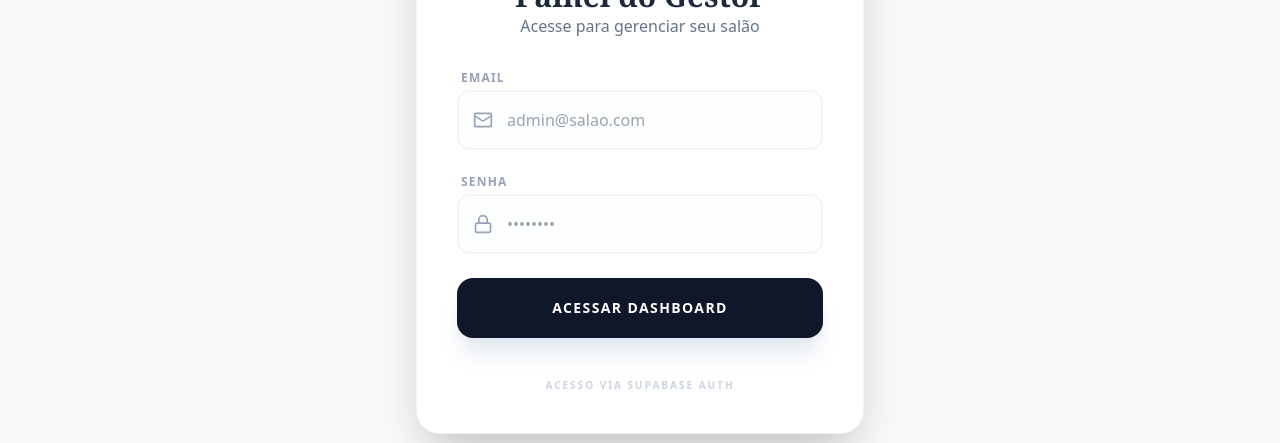
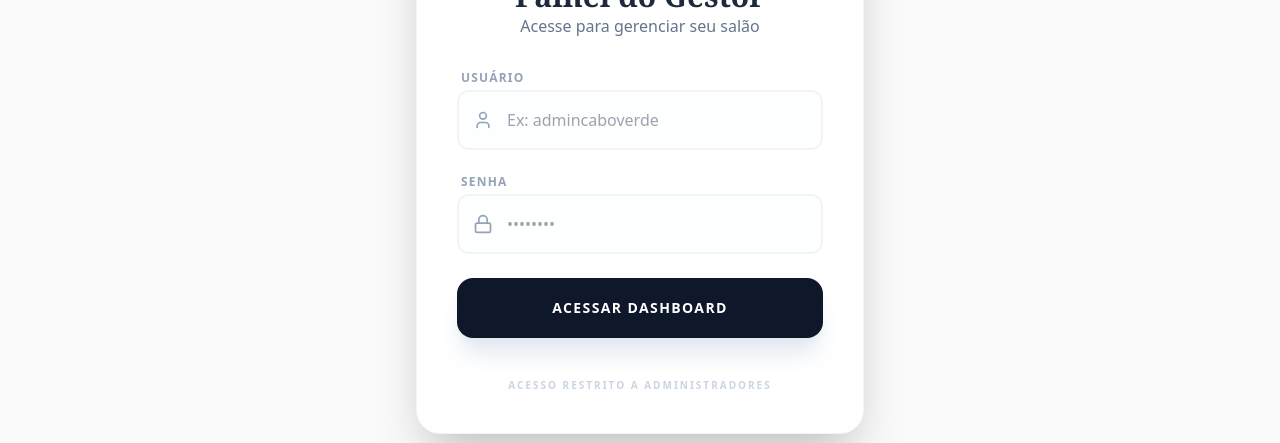
Before and after one commit to cvapp9594-svg/salao225, a React (Vite) app: page / in a window 1280 px wide. Both pictures are taken after a click on the button 1230 px from the left and 48 px from the top of the page. Shown: the part 271-714 px from the top of the page. Built offline with nearby package versions, Linux system fonts and the light colour scheme; no server answers; the database is empty.

Commit message:
Revert to username/password login (no email required)

```diff
--- a/App.tsx
+++ b/App.tsx
@@ -25,27 +25,11 @@ const AppContent: React.FC = () => {
   const [professionals, setProfessionals] = useState<Professional[]>([]);
   const [appointments, setAppointments] = useState<Appointment[]>([]);
   const [settings, setSettings] = useState<SiteSettings | null>(null);
-  const [isAdminLoggedIn, setIsAdminLoggedIn] = useState(false);
+  const [isAdminLoggedIn, setIsAdminLoggedIn] = useState(db.isAdminAuthenticated());
   const [isMobileMenuOpen, setIsMobileMenuOpen] = useState(false);
   const [isScrolled, setIsScrolled] = useState(false);
   const [isLoading, setIsLoading] = useState(true);
   const [preSelectedServiceIds, setPreSelectedServiceIds] = useState<string[]>([]);
-
-  // Check auth session on mount
-  useEffect(() => {
-    const checkSession = async () => {
-      try {
-        const session = await db.getSession();
-        if (session?.user) {
-          const isAdmin = await db.checkIsAdmin(session.user.id);
-          setIsAdminLoggedIn(isAdmin);
-        }
-      } catch (err) {
-        console.error('Session check failed:', err);
-      }
-    };
-    checkSession();
-  }, []);
 
   useEffect(() => {
     const loadData = async () => {
@@ -132,14 +116,10 @@ const AppContent: React.FC = () => {
     window.scrollTo({ top: 0, behavior: 'smooth' });
   };
 
-  const logout = async () => {
-    try {
-      await db.signOut();
-      setIsAdminLoggedIn(false);
-      navigate('home');
-    } catch (err) {
-      console.error('Logout failed:', err);
-    }
+  const logout = () => {
+    db.setAdminAuthenticated(false);
+    setIsAdminLoggedIn(false);
+    navigate('home');
   };
 
   if (isLoading || !settings) {
@@ -282,9 +262,9 @@ const AppContent: React.FC = () => {
             <div className={view === 'booking' ? 'block' : 'hidden'}>
               <Booking settings={settings} services={services} professionals={professionals} onComplete={handleUpdateAppointments} preSelectedServiceIds={preSelectedServiceIds} />
             </div>
-            {view === 'admin-login' && (
-              <AdminLogin onLogin={() => setIsAdminLoggedIn(true)} />
-            )}
+            <div className={view === 'admin-login' ? 'block' : 'hidden'}>
+              <AdminLogin onLogin={() => { db.setAdminAuthenticated(true); setIsAdminLoggedIn(true); }} />
+            </div>
           </main>
         </>
       ) : (
--- a/pages/AdminLogin.tsx
+++ b/pages/AdminLogin.tsx
@@ -1,7 +1,6 @@
 
 import React, { useState } from 'react';
-import { Lock, Mail } from 'lucide-react';
-import { db } from '../db';
+import { Lock, User } from 'lucide-react';
 
 interface AdminLoginProps {
   onLogin: () => void;
@@ -11,8 +10,8 @@ import { useLanguage } from '../contexts/LanguageContext';
 
 const AdminLogin: React.FC<AdminLoginProps> = ({ onLogin }) => {
   const { t } = useLanguage();
-  const [email, setEmail] = useState('');
-  const [password, setPassword] = useState('');
+  const [user, setUser] = useState('');
+  const [pass, setPass] = useState('');
   const [error, setError] = useState('');
   const [isLoading, setIsLoading] = useState(false);
 
@@ -22,17 +21,23 @@ const AdminLogin: React.FC<AdminLoginProps> = ({ onLogin }) => {
     setError('');
 
     try {
-      await db.signIn(email.trim(), password);
-      onLogin();
-    } catch (err: any) {
-      console.error('Login error:', err);
-      if (err.message === 'User is not an admin') {
-        setError('Este usuário não tem permissões de administrador.');
-      } else if (err.message?.includes('Invalid login credentials')) {
-        setError('Email ou senha incorretos.');
+      // Fetch settings/password from DB
+      const settings = await import('../db').then(m => m.db.getSettings());
+      const cleanUser = user.trim().toLowerCase();
+      const cleanPass = pass.trim();
+
+      const isValidUser = cleanUser === 'admin caboverde' || cleanUser === 'admincaboverde';
+      const adminPass = settings.adminPassword || 'adminsalao';
+
+      if (isValidUser && cleanPass === adminPass) {
+        onLogin();
       } else {
-        setError('Erro ao fazer login. Tente novamente.');
+        setError('Usuário ou senha incorretos. Verifique suas credenciais.');
+        setIsLoading(false);
       }
+    } catch (err) {
+      console.error(err);
+      setError('Erro ao conectar com o servidor.');
       setIsLoading(false);
     }
   };
@@ -50,17 +55,16 @@ const AdminLogin: React.FC<AdminLoginProps> = ({ onLogin }) => {
 
         <form onSubmit={handleLogin} className="space-y-6">
           <div className="space-y-1">
-            <label className="block text-xs font-black text-slate-400 uppercase tracking-widest ml-1">Email</label>
+            <label className="block text-xs font-black text-slate-400 uppercase tracking-widest ml-1">{t('admin.login.user')}</label>
             <div className="relative">
-              <Mail className="absolute left-4 top-1/2 -translate-y-1/2 text-slate-400" size={20} />
+              <User className="absolute left-4 top-1/2 -translate-y-1/2 text-slate-400" size={20} />
               <input
-                type="email"
-                value={email}
-                onChange={(e) => setEmail(e.target.value)}
-                autoComplete="email"
-                required
+                type="text"
+                value={user}
+                onChange={(e) => setUser(e.target.value)}
+                autoComplete="username"
                 className="w-full pl-12 p-4 rounded-xl border-2 border-slate-100 focus:border-rose-300 focus:outline-none transition bg-slate-50/30"
-                placeholder="admin@salao.com"
+                placeholder="Ex: admincaboverde"
               />
             </div>
           </div>
@@ -70,10 +74,9 @@ const AdminLogin: React.FC<AdminLoginProps> = ({ onLogin }) => {
               <Lock className="absolute left-4 top-1/2 -translate-y-1/2 text-slate-400" size={20} />
               <input
                 type="password"
-                value={password}
-                onChange={(e) => setPassword(e.target.value)}
+                value={pass}
+                onChange={(e) => setPass(e.target.value)}
                 autoComplete="current-password"
-                required
                 className="w-full pl-12 p-4 rounded-xl border-2 border-slate-100 focus:border-rose-300 focus:outline-none transition bg-slate-50/30"
                 placeholder="••••••••"
               />
@@ -100,7 +103,7 @@ const AdminLogin: React.FC<AdminLoginProps> = ({ onLogin }) => {
           </button>
 
           <div className="pt-4 text-center">
-            <p className="text-[10px] font-black text-slate-300 uppercase tracking-[0.2em]">Acesso via Supabase Auth</p>
+            <p className="text-[10px] font-black text-slate-300 uppercase tracking-[0.2em]">Acesso restrito a administradores</p>
           </div>
         </form>
       </div>
```
